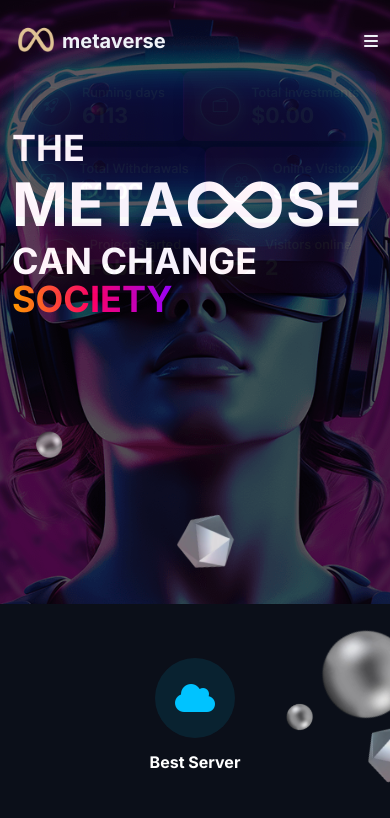
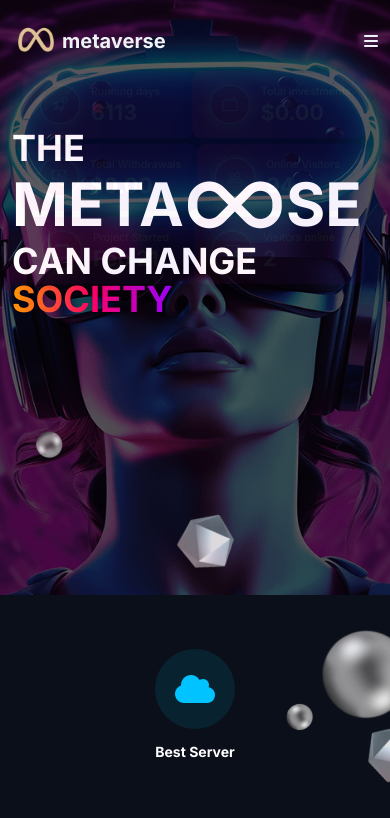
Before and after one commit to rakshandabandodkar/Metaverse-Project, a plain HTML site: page index.html in a window 390 px wide. Shown: the top 818 px of the page. Drawn offline with nearby package versions, Linux system fonts and the light colour scheme.

Commit message:
font size change

```diff
--- a/scss/style.scss
+++ b/scss/style.scss
@@ -265,7 +265,7 @@ body {
     font-size: 13px;
     margin: 0;
       @media (max-width: 767px) {
-      font-size: 12px;
+      font-size: 10px;
       }
   }
 
@@ -361,6 +361,9 @@ body {
     padding: 30px 20px;
     transition: transform 0.4s ease;
     cursor: pointer;
+    @media (max-width:991px) {
+      padding: 30px 0px;
+    }
 
     .icon {
       width: 80px;
@@ -401,6 +404,9 @@ body {
       margin-bottom: 0;
       font-weight: 600;
       transition: all 0.4s ease;
+      @media (max-width: 991px) {
+        font-size: 14px;
+      }
     }
 
     /* Hover Animation */
```
Also changed, not shown: css/style.min.css, 1 other file.
